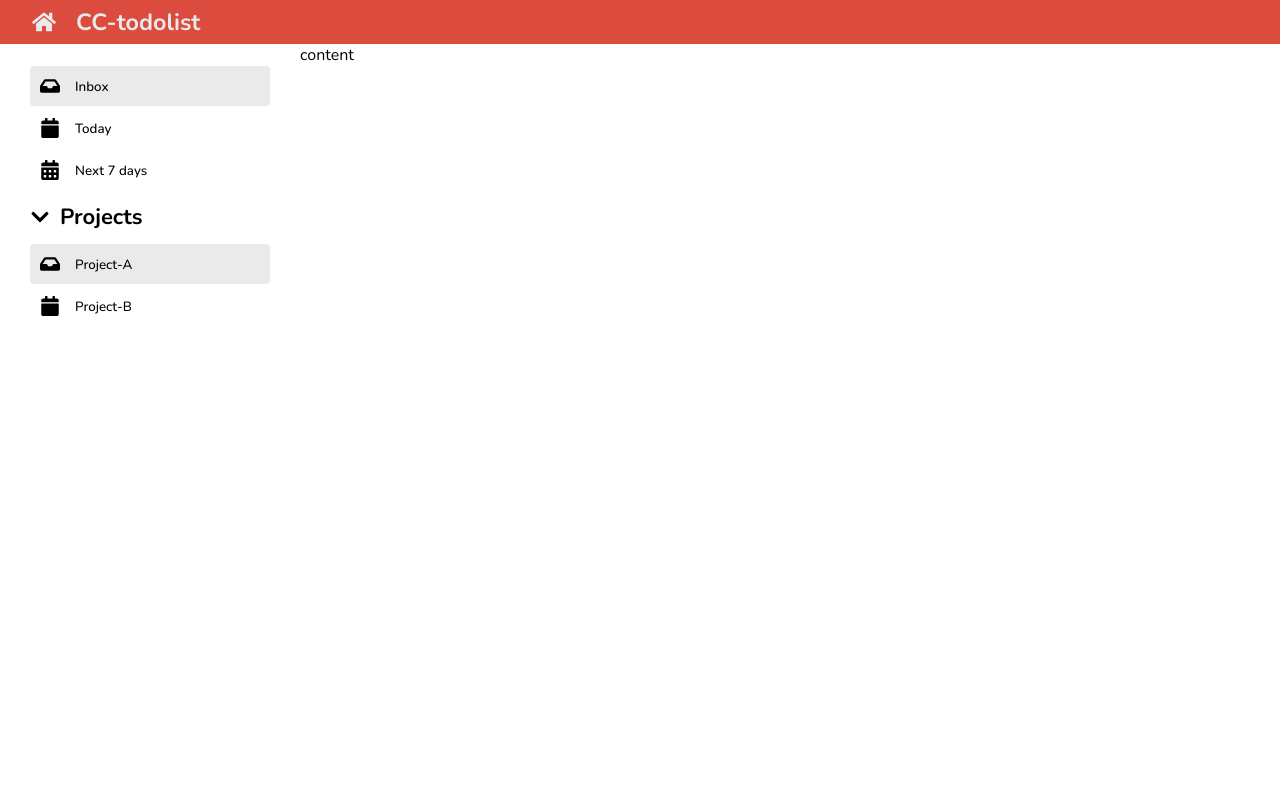
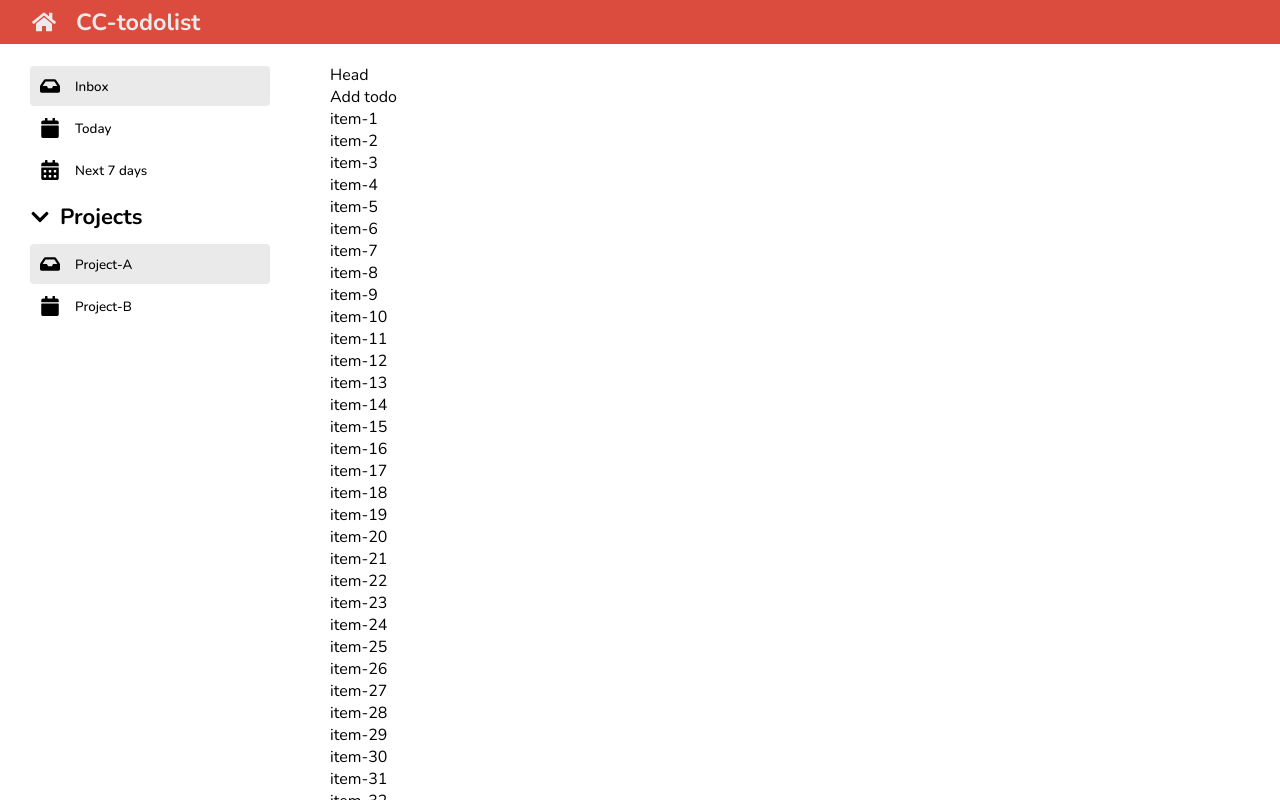
Before and after one commit to Bunma93/Todolist, a React (Create React App) app: page / in a window 1280 px wide. Built offline with nearby package versions, Linux system fonts and the light colour scheme; the HTML template or start-up script is replaced by a standard one.

Commit message:
refactor:todo-content

```diff
--- a/src/App.js
+++ b/src/App.js
@@ -1,18 +1,14 @@
 import './App.scss';
 import { Header } from './components/Header';
 import { Sidebar } from './components/Sidebar';
+import { TodoContent } from './components/Todo/TodoContent';
 
 function App() {
   return (
     <div className='container'>
-        {/* Header */}
         <Header/>
-
-        {/* Sidebar */}
         <Sidebar/>
-
-        {/* Main */}
-        <main className='content'>content</main>
+        <TodoContent/>
     </div>
   );
 }
--- a/src/App.scss
+++ b/src/App.scss
@@ -43,7 +43,6 @@ li {
     display: flex;
     flex-direction: column;
     gap: 10px;
-    padding: 20px;
     padding: 20px 30px;
 
     &_middle {
@@ -91,4 +90,6 @@ li {
 .content{
     grid-row: 2/3;
     grid-column: 2/3;
+    overflow-y: scroll;
+    padding: 20px 30px;
 }
--- /dev/null
+++ b/src/components/Todo/TodoContent.jsx
@@ -0,0 +1,19 @@
+
+
+export function TodoContent(){
+    const mockTodo = Array.from({length:100},(el,idx) => idx+1);
+
+    return (
+    <main className='content'>
+    <div>
+      Head
+    </div>
+    <div>
+      Add todo
+    </div>
+    <ul>
+      {mockTodo.map((el)=><li key={el}>{`item-${el}`}</li>)}
+    </ul>
+  </main>
+    );
+}
```
